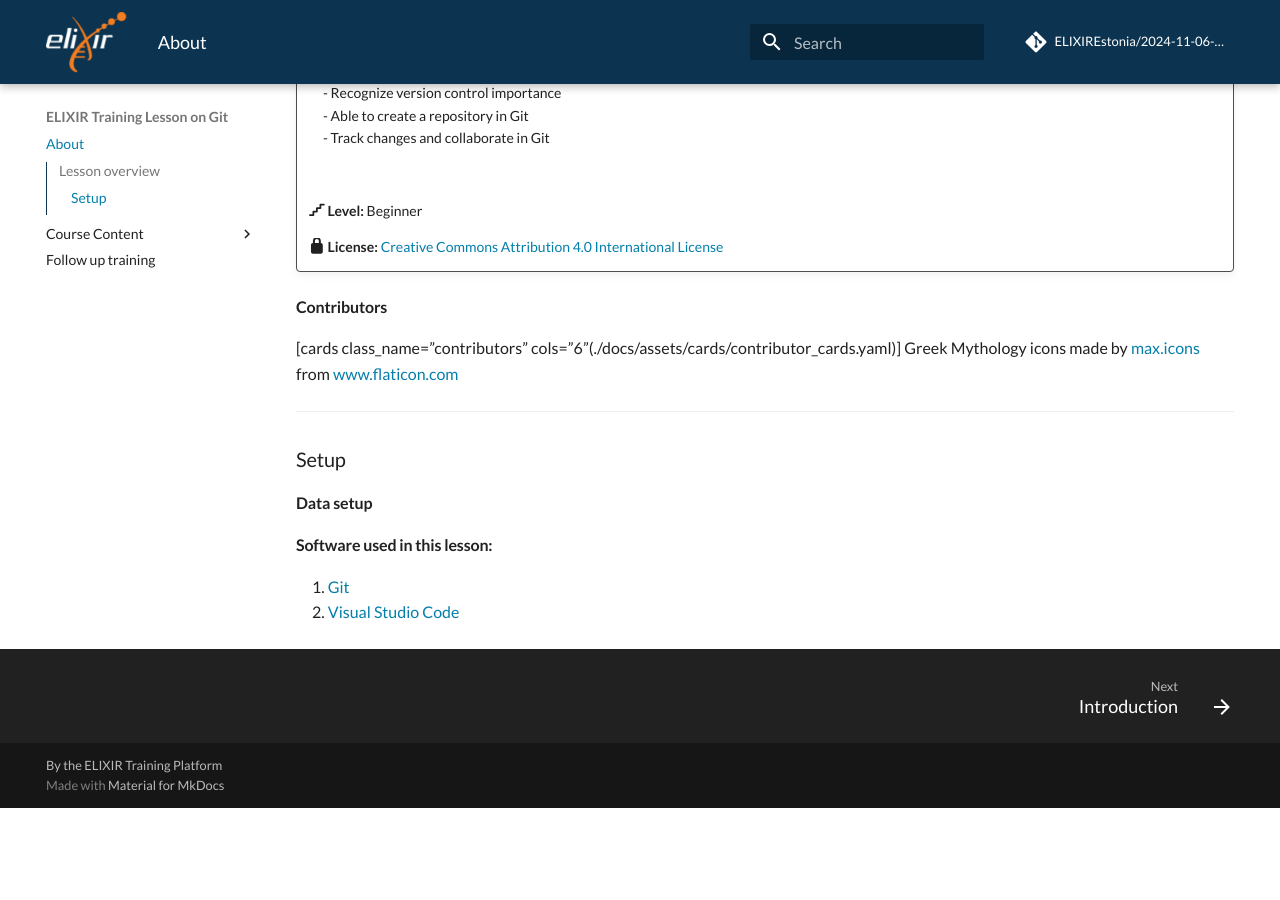
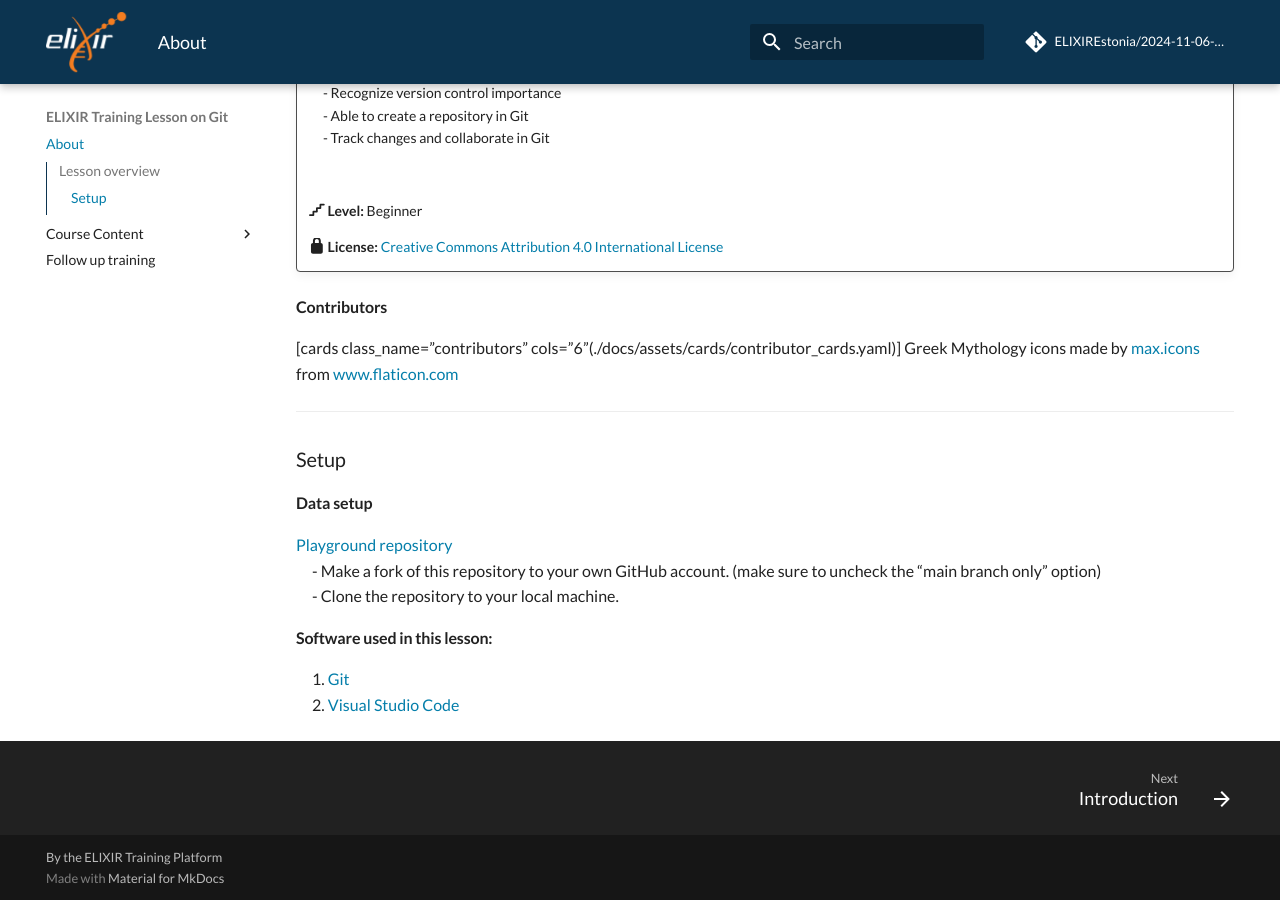
Before and after one commit to ELIXIREstonia/2024-11-06-git, an MkDocs documentation site: the page built from docs/index.md, in a window 1280 px wide and 900 px high, scrolled down 611 px. Built offline with MkDocs 1.6.1 and Material for MkDocs 9.7.7, drawn with Linux system fonts in a browser that asks for light colours; comment, search, counter and statistics services are not loaded; before the commit the page ends 1419 px from its top, so only the background shows below that.

Commit message:
playground repo refs

```diff
--- a/docs/index.md
+++ b/docs/index.md
@@ -39,6 +39,9 @@ Greek Mythology icons made by [max.icons](https://www.flaticon.com/authors/maxic
 
 #### Data setup
 <!-- TODO: add some test repo here -->
+[Playground repository](https://github.com/ELIXIREstonia/2024-11-06-git-playground)
+&emsp;- Make a fork of this repository to your own GitHub account. (make sure to uncheck the "main branch only" option)
+&emsp;- Clone the repository to your local machine.
 
 #### Software used in this lesson:
 &emsp;1. [Git](https://git-scm.com/downloads)
```
Also changed, not shown: docs/chapters/02_working_with_git.md (+25 -0 lines).
